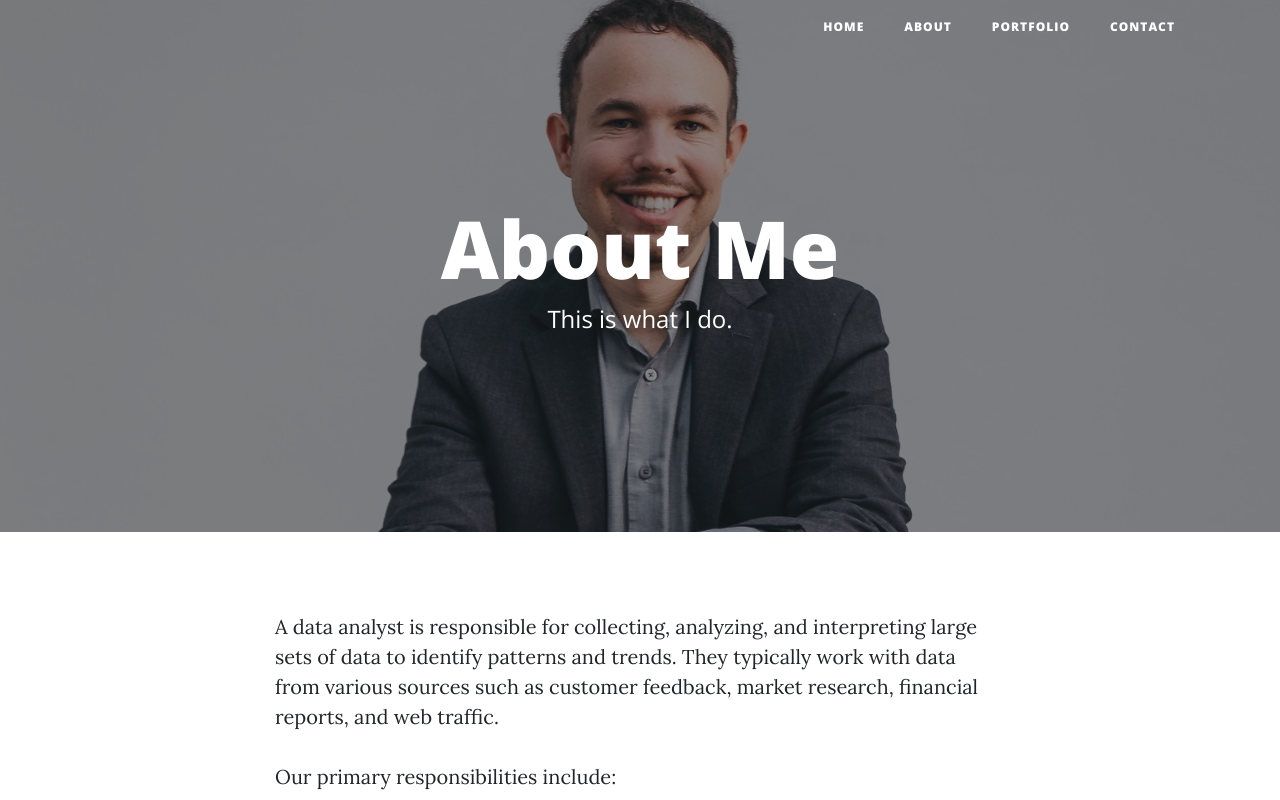
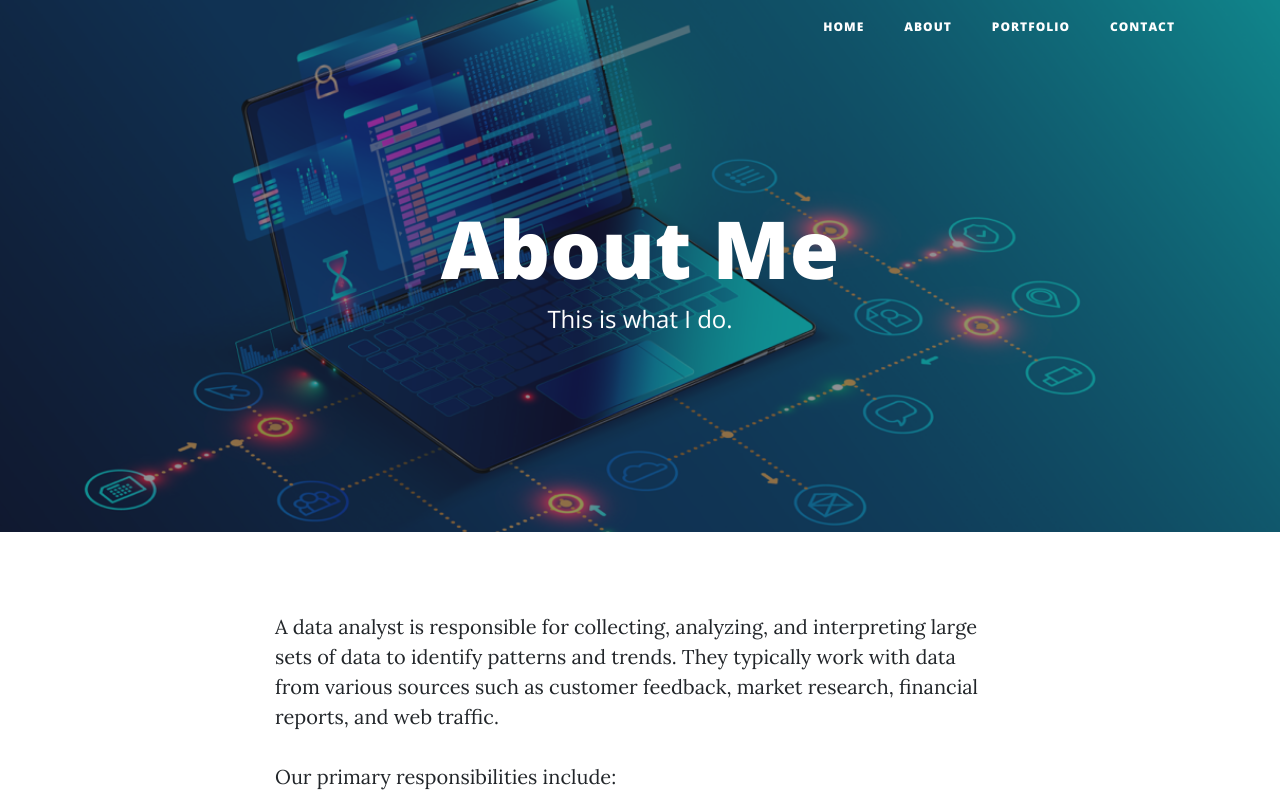
Before and after one commit to johnplakon/johnplakon.github.io, a website: page about.html in a window 1280 px wide. Shown: the top 800 px of the page. Drawn offline with nearby package versions, Linux system fonts and the light colour scheme.

Commit message:
Update about.html

```diff
--- a/about.html
+++ b/about.html
@@ -54,7 +54,7 @@
   </nav>
 
   <!-- Page Header -->
-  <header class="masthead" style="background-image: url('img/about-bg.jpg')">
+  <header class="masthead" style="background-image: url('img/about-bg.png')">
     <div class="overlay"></div>
     <div class="container">
       <div class="row">
```
